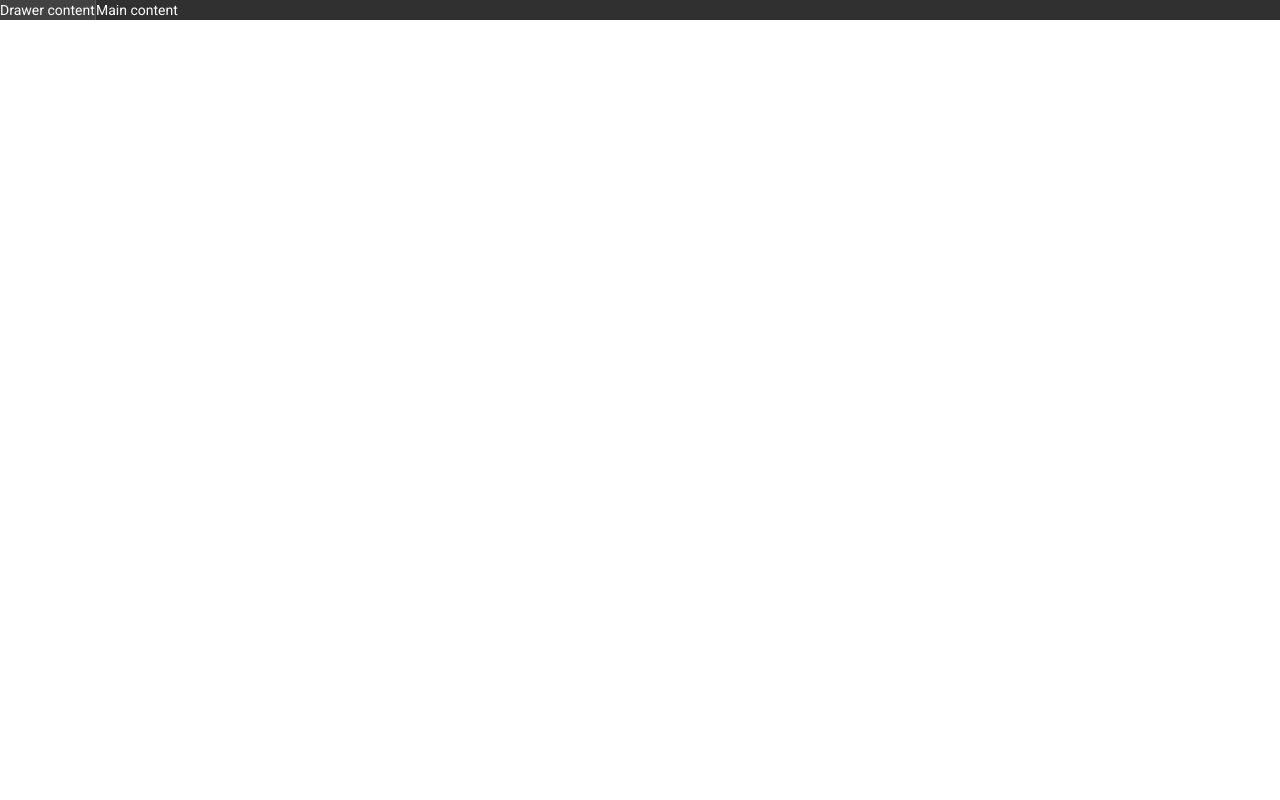
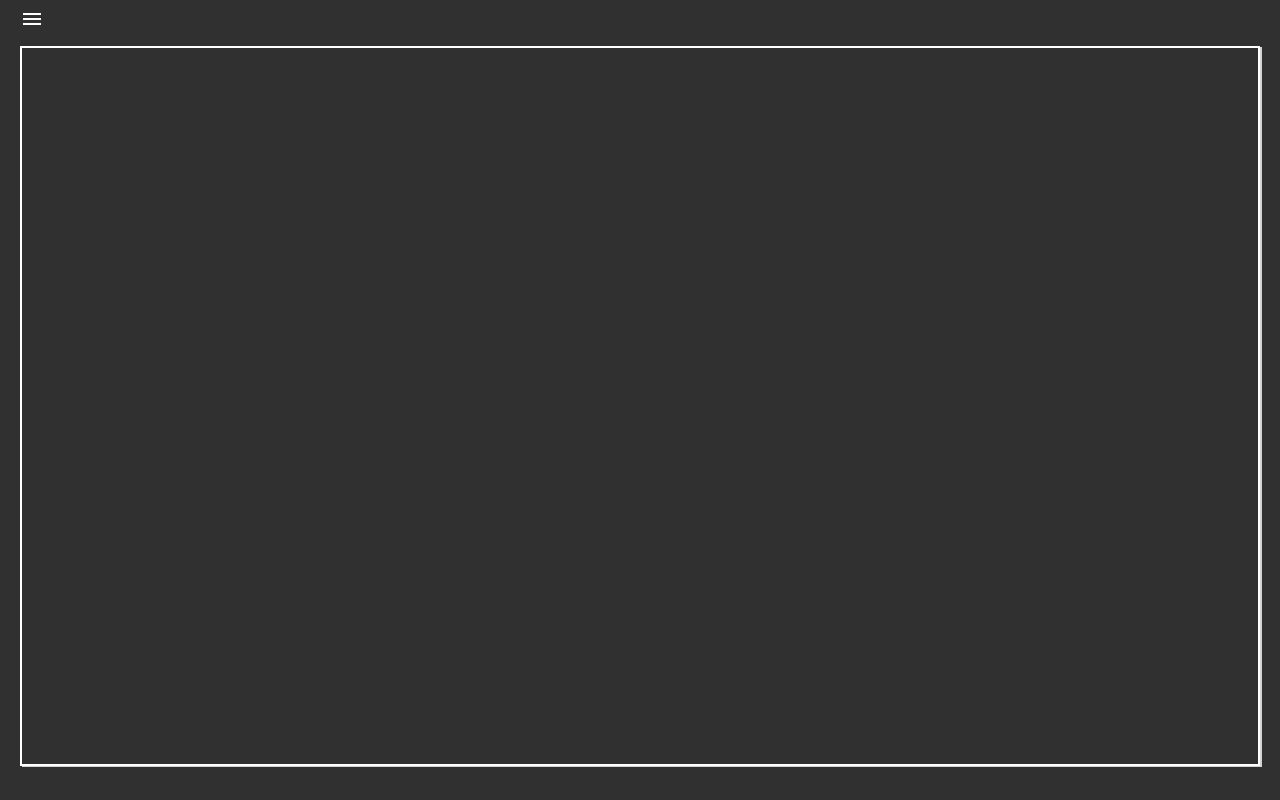
Before and after one commit to Feyu87/LF8BurggrafITDD, an Angular app: page / in a window 1280 px wide. Built offline with nearby package versions, Linux system fonts and the light colour scheme.

Commit message:
edited files, style, menue

```diff
--- a/src/app/app.component.css
+++ b/src/app/app.component.css
@@ -0,0 +1,6 @@
+.example-container {
+  height: 100vh;
+}
+.maincontent {
+  padding: 10%;
+}
--- a/src/app/app.component.html
+++ b/src/app/app.component.html
@@ -1,4 +1,9 @@
-<mat-drawer-container class="example-container">
-  <mat-drawer mode="side" opened>Drawer content</mat-drawer>
-  <mat-drawer-content>Main content</mat-drawer-content>
-</mat-drawer-container>
+<mat-sidenav-container class="example-container">
+  <mat-sidenav #sidenav mode="over" [(opened)]="opened">
+    <app-navigationpart></app-navigationpart>
+  </mat-sidenav>
+  <mat-sidenav-content>
+    <button mat-button (click)="sidenav.toggle()"><mat-icon>menu</mat-icon></button>
+    <app-bodypart></app-bodypart>
+  </mat-sidenav-content>
+</mat-sidenav-container>
--- a/src/app/app.component.ts
+++ b/src/app/app.component.ts
@@ -6,5 +6,7 @@ import { Component } from '@angular/core';
   styleUrls: ['./app.component.css']
 })
 export class AppComponent {
+  opened = false;
   title = 'LF8BurggrafITDD';
+
 }
--- a/src/app/bodypart/bodypart.component.css
+++ b/src/app/bodypart/bodypart.component.css
@@ -0,0 +1,8 @@
+.contentBG {
+  margin-top: 10px;
+  margin-left: 20px;
+  margin-right: 20px;
+  height: 90%;
+  border: 2px white solid;
+  box-shadow: 2px 1px lightgrey;
+}
--- a/src/app/bodypart/bodypart.component.html
+++ b/src/app/bodypart/bodypart.component.html
@@ -1 +1,3 @@
-<p>bodypart works!</p>
+<div class="contentBG">
+  <canvas></canvas>
+</div>
--- a/src/app/navigationpart/navigation.component.html
+++ b/src/app/navigationpart/navigation.component.html
@@ -1 +1,6 @@
-<p>navigation works!</p>
+<br>
+<button mat-button><mat-icon>home</mat-icon></button>
+<br>
+<button mat-button><mat-icon>create</mat-icon></button>
+<br>
+<button mat-button><mat-icon>computer</mat-icon></button>
--- a/src/styles.css
+++ b/src/styles.css
@@ -1,4 +1,2 @@
 /* You can add global styles to this file, and also import other style files */
-
-html, body { height: 100%; }
 body { margin: 0; font-family: Roboto, "Helvetica Neue", sans-serif; }
```
Also changed, not shown: src/app/app.module.ts (+9 -1 lines).
